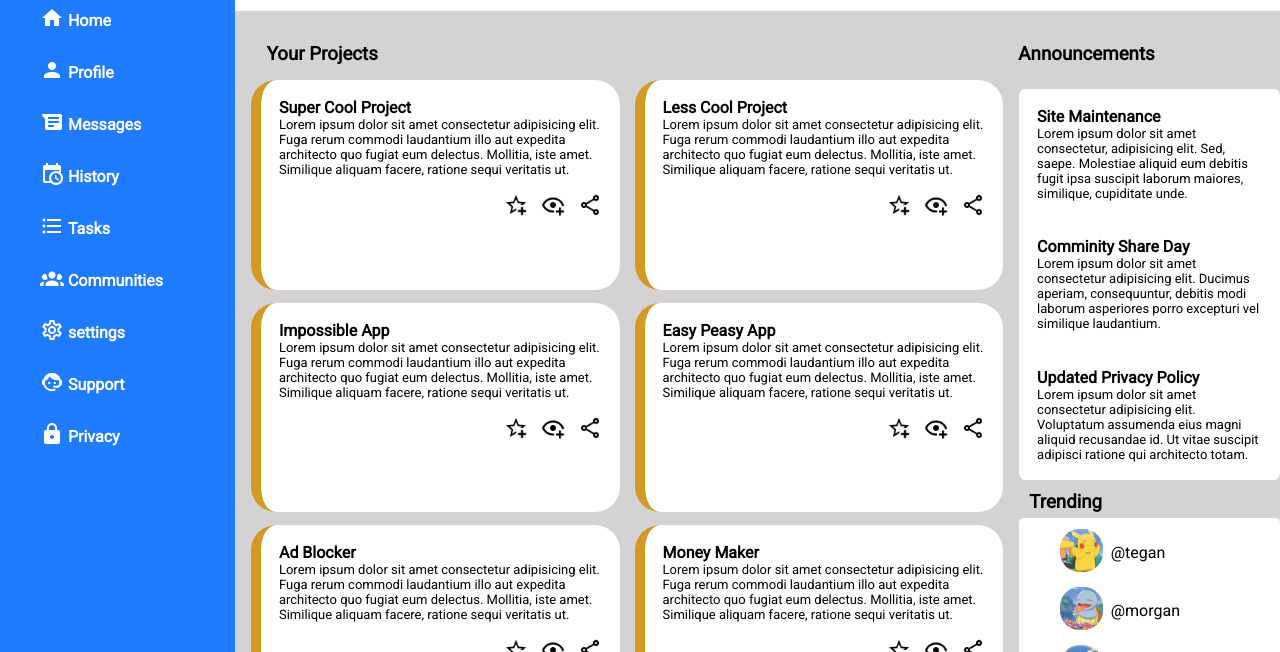
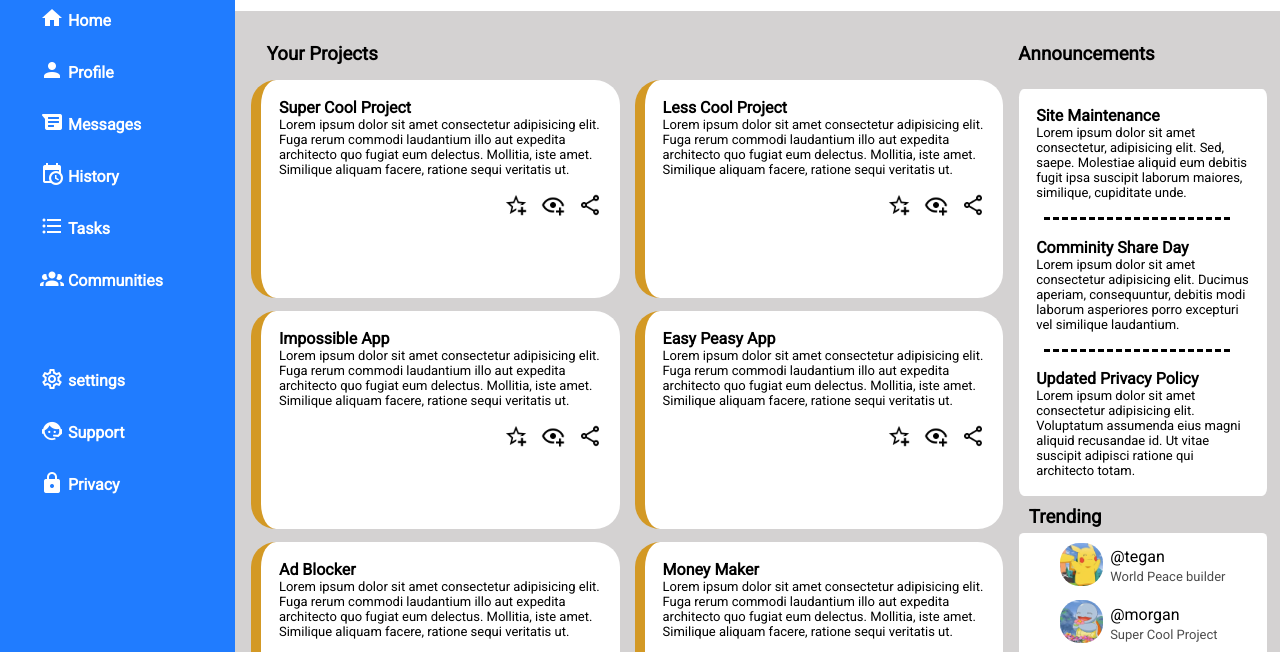
Before and after one commit to deepankar79/dashboard, a plain HTML site: page index.html in a window 1280 px wide. Shown: the part 148-800 px from the top of the page. Drawn offline with Linux system fonts and the light colour scheme.

Commit message:
complete

```diff
--- a/index.html
+++ b/index.html
@@ -53,7 +53,7 @@
               </li>
               <li><a href="">Communities</a></li>
             </div>
-            <div class="nav-items">
+            <div class="nav-items extra-gap">
               <li>
                 <img
                   class="icon"
@@ -237,12 +237,14 @@
                   saepe. Molestiae aliquid eum debitis fugit ipsa suscipit
                   laborum maiores, similique, cupiditate unde.
                 </p>
+                <div class="brdr"></div>
                 <p class="annc-data">
                   <span class="sub-heading">Comminity Share Day</span><br />
                   Lorem ipsum dolor sit amet consectetur adipisicing elit.
                   Ducimus aperiam, consequuntur, debitis modi laborum asperiores
                   porro excepturi vel similique laudantium.
                 </p>
+                <div class="brdr"></div>
                 <p class="annc-data">
                   <span class="sub-heading">Updated Privacy Policy</span><br />
                   Lorem ipsum dolor sit amet consectetur adipisicing elit.
@@ -261,7 +263,7 @@
                         alt="pikachus-icon"
                       />
                     </li>
-                    <li>@tegan</li>
+                    <li>@tegan<br><span class="closing">World Peace builder</span></li>
                   </div>
                   <div class="unames">
                     <li>
@@ -271,7 +273,7 @@
                         alt="squirtle"
                       />
                     </li>
-                    <li>@morgan</li>
+                    <li>@morgan<br><span class="closing">Super Cool Project</span></li>
                   </div>
                   <div class="unames">
                     <li>
@@ -282,7 +284,7 @@
                       />
                     </li>
 
-                    <li>@kendall</li>
+                    <li>@kendall<br><span class="closing">Life Changing App</span></li>
                   </div>
                   <div class="unames">
                     <li>
@@ -292,7 +294,7 @@
                         alt="togepi"
                       />
                     </li>
-                    <li>@alex</li>
+                    <li>@alex<br><span class="closing">No Traffic maker</span></li>
                   </div>
                 </ul>
               </div>
--- a/style.css
+++ b/style.css
@@ -50,8 +50,18 @@ ul {
   align-items: center;
   font-weight: 600;
 }
+.extra-gap {
+  margin-top: 25%;
+}
 
 /* Right side */
+
+.right-main {
+  background-color: rgb(212, 210, 210);
+  width: 100%;
+  height: fit-content;
+}
+
 .right-1 {
   margin-bottom: 1%;
 }
@@ -118,11 +128,6 @@ ul {
   padding: 10px 30px;
   font-size: medium;
 }
-.right-main {
-  background-color: rgb(212, 210, 210);
-  width: 100%;
-  height: 100vh;
-}
 
 .right-headings {
   display: flex;
@@ -142,6 +147,11 @@ ul {
   display: grid;
   grid-template-columns: 1fr 1fr;
   gap: 2%;
+}
+
+.right-2b {
+  margin-right: 5%;
+  margin-bottom: 5%;
 }
 .box {
   background-color: white;
@@ -174,6 +184,12 @@ ul {
 .annc-data {
   font-size: small;
 }
+.brdr {
+  border-bottom-style: dashed;
+  border-bottom-color: black;
+  width: 75%;
+  margin-left: 10%;
+}
 .trending {
   margin-top: 4%;
   margin-left: 4%;
@@ -194,3 +210,7 @@ ul {
   gap: 4%;
   align-items: center;
 }
+.closing {
+  opacity: 0.7;
+  font-size: small;
+}
```
